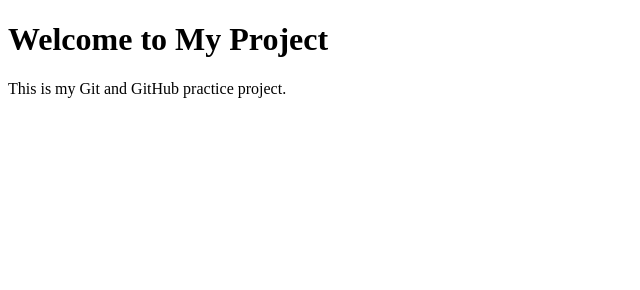
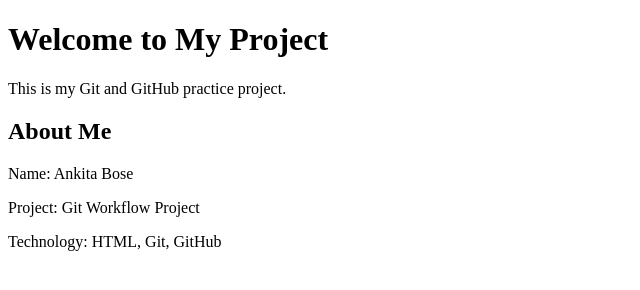
Before and after one commit to ankitabose24/about, a plain HTML site: page index.html in a window 1280 px wide. Shown: the whole page, without its empty margins (0-640 px from the left). Drawn offline with Linux system fonts and the light colour scheme.

Commit message:
Add About section

```diff
--- a/index.html
+++ b/index.html
@@ -10,5 +10,13 @@
 
     <p>This is my Git and GitHub practice project.</p>
 
+    <h2>About Me</h2>
+
+    <p>Name: Ankita Bose</p>
+
+    <p>Project: Git Workflow Project</p>
+
+    <p>Technology: HTML, Git, GitHub</p>
+
 </body>
 </html>
```
